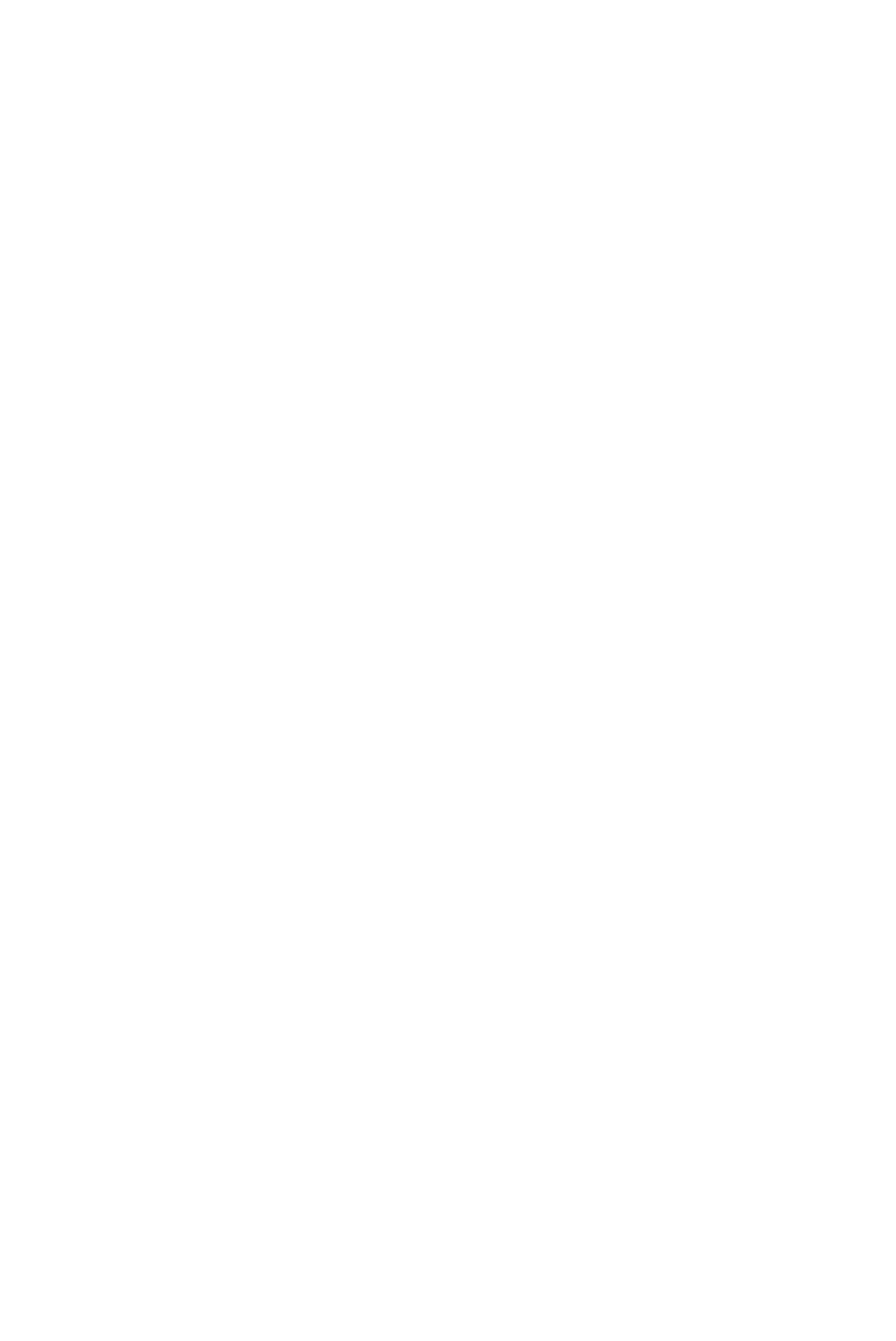
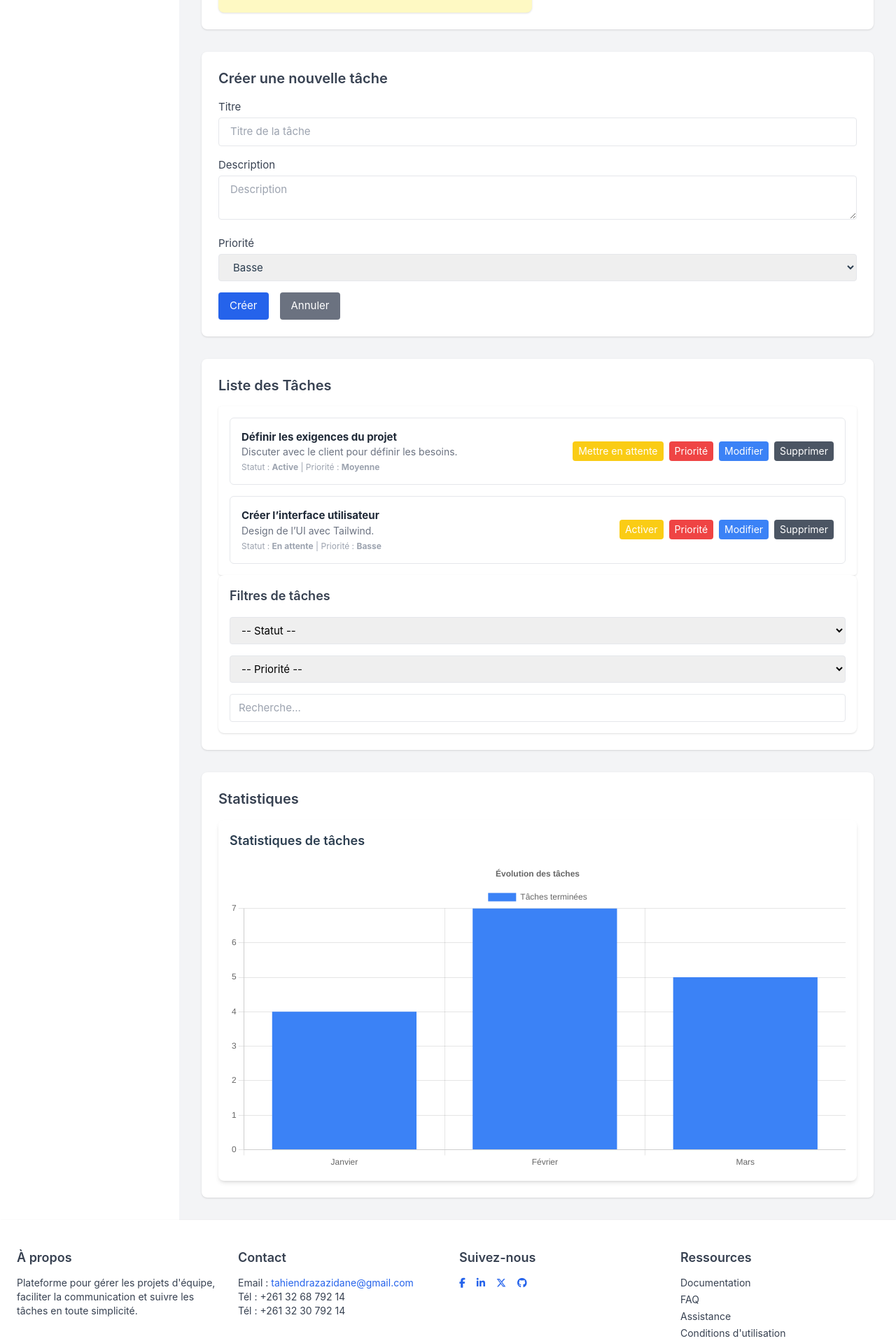
Before and after one commit to Zidaneravilimita/Gestion_et_suivi_de_projet, a Vue app: page /dashboard in a window 1280 px wide. Shown: the part 880-2797 px from the top of the page at 70% size. Before the commit the page ends 800 px from the top, so only its background shows below. Built offline with nearby package versions, Linux system fonts and the light colour scheme; no server answers; the database is empty.

Commit message:
creation du footer

```diff
--- a/index.html
+++ b/index.html
@@ -4,6 +4,7 @@
     <meta charset="UTF-8">
     <link rel="icon" href="/favicon.ico">
     <meta name="viewport" content="width=device-width, initial-scale=1.0">
+    <link rel="stylesheet" href="https://cdnjs.cloudflare.com/ajax/libs/font-awesome/6.5.0/css/all.min.css" />
     <title>Vite App</title>
   </head>
   <body>
--- a/package.json
+++ b/package.json
@@ -10,6 +10,7 @@
     "tailwind:init": "tailwindcss init -p"
   },
   "dependencies": {
+    "@fortawesome/fontawesome-free": "^6.7.2",
     "chart.js": "^4.5.0",
     "firebase": "^11.9.1",
     "vue": "^3.5.13",
--- a/src/components/Dashboard.vue
+++ b/src/components/Dashboard.vue
@@ -1,10 +1,10 @@
 <template>
-  <div class="flex min-h-screen overflow-hidden">
+  <div class="flex flex-col min-h-screen">
+    <div class="flex flex-1 overflow-hidden">
       <!-- Sidebar -->
-    <aside class="w-64 bg-white shadow-lg p-6 fixed top-0 left-0 h-full z-10 overflow-y-auto">
+      <aside v-show="sidebarOpen" class="w-64 bg-white shadow-lg p-6 fixed top-0 left-0 h-full z-10 overflow-y-auto">
         <h2 class="text-xl font-bold mb-6">Navigation</h2>
         <ul class="space-y-6">
-        <!-- Menu Utilisateurs -->
           <li>
             <button @click="toggleMenu('users')" class="w-full text-left font-semibold text-gray-700 cursor-pointer focus:outline-none">
               Utilisateur
@@ -14,7 +14,6 @@
             </ul>
           </li>
 
-        <!-- Menu Projets -->
           <li>
             <button @click="toggleMenu('projects')" class="w-full text-left font-semibold text-gray-700 cursor-pointer focus:outline-none">
               Projets
@@ -27,7 +26,6 @@
             </ul>
           </li>
 
-        <!-- Menu Tâches -->
           <li>
             <button @click="toggleMenu('tasks')" class="w-full text-left font-semibold text-gray-700 cursor-pointer focus:outline-none">
               Tâches
@@ -38,7 +36,6 @@
             </ul>
           </li>
 
-        <!-- Menu Statistiques -->
           <li>
             <button @click="toggleMenu('stats')" class="w-full text-left font-semibold text-gray-700 cursor-pointer focus:outline-none">
               Statistiques
@@ -51,10 +48,15 @@
       </aside>
 
       <!-- Main Content -->
-    <div class="flex-1 bg-gray-100 ml-64 overflow-y-auto h-screen">
+      <div :class="['flex-1 bg-gray-100 overflow-y-auto transition-all duration-300', sidebarOpen ? 'ml-64' : 'ml-0']">
         <!-- Top Navigation -->
         <nav class="bg-white p-4 shadow sticky top-0 z-20 flex justify-between items-center">
+          <div class="flex items-center space-x-4">
+            <button @click="sidebarOpen = !sidebarOpen" class="text-gray-700 focus:outline-none">
+              <i class="fas fa-bars text-xl"></i>
+            </button>
             <h1 class="text-2xl font-bold text-gray-800">Tableau de bord</h1>
+          </div>
           <div class="flex items-center space-x-4">
             <span class="text-gray-600">Bienvenue, <strong>Utilisateur</strong></span>
             <button @click="handleLogout" class="bg-blue-500 text-white px-4 py-2 rounded">Se déconnecter</button>
@@ -62,54 +64,46 @@
         </nav>
 
         <!-- Sections -->
-      <div class="p-8">
-        <section id="user-list" class="mb-8">
+        <div class="p-8 space-y-8">
+          <section id="user-list">
             <h2 class="text-xl font-semibold text-gray-700 mb-4">Liste des Utilisateurs</h2>
             <UserProfileCard />
             <RoleManager />
             <UserTaskOverview />
           </section>
 
-        <section id="projects" class="bg-white rounded-lg shadow p-6 mb-8">
+          <section id="projects" class="bg-white rounded-lg shadow p-6">
             <h2 class="text-xl font-semibold text-gray-700 mb-4">Projets actifs</h2>
             <ProjectSummary />
           </section>
 
-        <section id="create-task" class="bg-white rounded-lg shadow p-6 mb-8">
+          <section id="create-task" class="bg-white rounded-lg shadow p-6">
             <h2 class="text-xl font-semibold text-gray-700 mb-4">Créer une nouvelle tâche</h2>
             <form class="space-y-4">
               <div>
-              <label class="block text-gray-700 mb-1">Titre de la tâche</label>
-              <input type="text" class="w-full px-4 py-2 border rounded focus:outline-none focus:ring-2 focus:ring-blue-400" placeholder="Entrer un titre" />
+                <label class="block text-gray-700 mb-1">Titre</label>
+                <input type="text" class="w-full px-4 py-2 border rounded focus:outline-none focus:ring-2 focus:ring-blue-400" placeholder="Titre de la tâche">
               </div>
               <div>
                 <label class="block text-gray-700 mb-1">Description</label>
-              <textarea class="w-full px-4 py-2 border rounded focus:outline-none focus:ring-2 focus:ring-blue-400" rows="3" placeholder="Détail de la tâche..."></textarea>
+                <textarea class="w-full px-4 py-2 border rounded focus:outline-none focus:ring-2 focus:ring-blue-400" placeholder="Description"></textarea>
               </div>
               <div>
                 <label class="block text-gray-700 mb-1">Priorité</label>
                 <select class="w-full px-4 py-2 border rounded focus:outline-none focus:ring-2 focus:ring-blue-400">
-                <option class="text-black">Basse</option>
-                <option class="text-black">Moyenne</option>
-                <option class="text-black">Haute</option>
+                  <option>Basse</option>
+                  <option>Moyenne</option>
+                  <option>Haute</option>
                 </select>
               </div>
-            <div>
-              <label class="block text-gray-700 mb-1">Date limite</label>
-              <input type="date" class="w-full px-4 py-2 border rounded focus:outline-none focus:ring-2 focus:ring-blue-400" />
-            </div>
-            <div>
-              <label class="block text-gray-700 mb-1">Assigner à</label>
-              <input type="text" class="w-full px-4 py-2 border rounded focus:outline-none focus:ring-2 focus:ring-blue-400" placeholder="Nom de l'utilisateur" />
-            </div>
               <div class="flex space-x-4">
-              <button type="submit" class="bg-blue-600 text-white px-6 py-2 rounded hover:bg-blue-700">Créer la tâche</button>
-              <button type="button" class="bg-gray-400 text-white px-6 py-2 rounded hover:bg-gray-500">Annuler</button>
+                <button type="submit" class="bg-blue-600 text-white px-4 py-2 rounded">Créer</button>
+                <button type="button" class="bg-gray-500 text-white px-4 py-2 rounded">Annuler</button>
               </div>
             </form>
           </section>
 
-        <section id="task-list" class="bg-white rounded-lg shadow p-6 mb-8">
+          <section id="task-list" class="bg-white rounded-lg shadow p-6">
             <h2 class="text-xl font-semibold text-gray-700 mb-4">Liste des Tâches</h2>
             <TaskBoard />
             <TaskFilters />
@@ -122,23 +116,63 @@
         </div>
       </div>
     </div>
+
+    <!-- Footer -->
+    <footer class="bg-white px-6 py-10 shadow mt-auto w-full">
+      <div class="max-w-7xl mx-auto grid grid-cols-1 sm:grid-cols-2 md:grid-cols-4 gap-8 text-sm text-gray-700">
+        <div>
+          <h3 class="text-lg font-semibold mb-3">À propos</h3>
+          <p>Plateforme pour gérer les projets d'équipe, faciliter la communication et suivre les tâches en toute simplicité.</p>
+        </div>
+        <div>
+          <h3 class="text-lg font-semibold mb-3">Contact</h3>
+          <p>Email : <a href="mailto:tahiendrazazidane@gmail.com" class="text-blue-600 hover:underline">tahiendrazazidane@gmail.com</a></p>
+          <p>Tél : +261 32 68 792 14</p>
+          <p>Tél : +261 32 30 792 14</p>
+        </div>
+        <div>
+          <h3 class="text-lg font-semibold mb-3">Suivez-nous</h3>
+          <div class="flex space-x-4 mt-2">
+            <a href="#" class="text-blue-600 hover:text-blue-800"><i class="fab fa-facebook-f"></i></a>
+            <a href="#" class="text-blue-600 hover:text-blue-800"><i class="fab fa-linkedin-in"></i></a>
+            <a href="#" class="text-blue-600 hover:text-blue-800"><i class="fab fa-x-twitter"></i></a>
+            <a href="#" class="text-blue-600 hover:text-blue-800"><i class="fab fa-github"></i></a>
+          </div>
+        </div>
+        <div>
+          <h3 class="text-lg font-semibold mb-3">Ressources</h3>
+          <ul class="space-y-1">
+            <li><a href="#" class="hover:underline">Documentation</a></li>
+            <li><a href="#" class="hover:underline">FAQ</a></li>
+            <li><a href="#" class="hover:underline">Assistance</a></li>
+            <li><a href="#" class="hover:underline">Conditions d'utilisation</a></li>
+          </ul>
+        </div>
+      </div>
+      <div class="mt-10 border-t pt-4 text-center text-gray-500 text-xs">
+        © 2025 Plateforme de gestion et suivi des projets. Tous droits réservés.
+      </div>
+    </footer>
+  </div>
 </template>
 
 <script setup>
 import { ref } from 'vue'
 import { useRouter } from 'vue-router'
 import { getAuth, signOut } from 'firebase/auth'
+
 import UserProfileCard from '@/components/Users/UserProfileCard.vue'
 import RoleManager from '@/components/Users/RoleManager.vue'
+import UserTaskOverview from '@/components/Users/UserTaskOverview.vue'
 import ProjectSummary from '@/components/Project/ProjectSummary.vue'
 import TaskBoard from '@/components/Task/TaskBoard.vue'
 import TaskFilters from '@/components/Task/TaskFilters.vue'
-import UserTaskOverview from '@/components/Users/UserTaskOverview.vue'
 import SimpleChart from '@/components/Project/SimpleChart.vue'
 
+const sidebarOpen = ref(true)
+const openMenus = ref([])
 const router = useRouter()
 const auth = getAuth()
-const openMenus = ref([])
 
 function toggleMenu(menu) {
   if (openMenus.value.includes(menu)) {
@@ -150,14 +184,9 @@ function toggleMenu(menu) {
 
 function handleLogout() {
   if (confirm('Êtes-vous sûr de vouloir vous déconnecter ?')) {
-    signOut(auth).then(() => {
-      router.push('/login')
-    }).catch((error) => {
-      console.error('Erreur lors de la déconnexion :', error)
-    })
+    signOut(auth)
+      .then(() => router.push('/login'))
+      .catch(error => console.error('Erreur lors de la déconnexion :', error))
   }
 }
 </script>
-
-<style scoped>
-</style>
--- a/src/main.js
+++ b/src/main.js
@@ -2,9 +2,9 @@ import { createApp } from 'vue'
 import App from './App.vue'
 import router from './router'
 import './assets/main.css'
-
 import Toast from 'vue-toastification'
 import 'vue-toastification/dist/index.css'
+import '@fortawesome/fontawesome-free/css/all.min.css'
 
 const app = createApp(App)
 app.use(router)
```
Also changed, not shown: 1 other file (tests, documents, lock files or other folders). Lines whose indentation alone changed are shown as unchanged.
